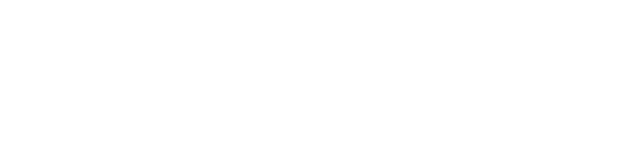
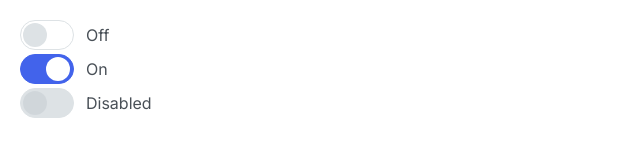
Before and after one commit to kazakevich-julia/htmlcss-20211021_kazakevich-j, a website: page 07-lection5/03-toggler/index.html in a window 1280 px wide. Shown: the whole page, without its empty margins (0-640 px from the left). Drawn offline with Linux system fonts and the light colour scheme.

Commit message:
add toggler solution

```diff
--- a/07-lection5/03-toggler/index.html
+++ b/07-lection5/03-toggler/index.html
@@ -1,11 +1,55 @@
 <!DOCTYPE html>
-<!-- Страница с кнопкой переключения -->
+<!-- Страница чекбокса -->
 <html lang="ru">
-    <head>
-        <link rel="stylesheet" href="../../assets/css/main.css">
-        <link rel="stylesheet" href="./toggler.css">
-    </head>
-    <body>
 
-    </body>
+<head>
+    <link rel="stylesheet" href="../../assets/css/main.css">
+    <link rel="stylesheet" href="./toggler.css">
+    <link rel="preconnect" href="https://fonts.googleapis.com">
+    <link rel="preconnect" href="https://fonts.gstatic.com" crossorigin>
+    <link href="https://fonts.googleapis.com/css2?family=Inter:wght@400;500;600&family=Roboto:wght@500&display=swap"
+        rel="stylesheet">
+</head>
+
+<body style="margin-top: 20px; margin-left: 20px;">
+    <label class="toggler">
+        <input type="checkbox" class="toggler__input">
+        <div class="toggler__state">
+            <div class="toggler__control">
+                <svg class="toggler__icon" width="24" height="24" viewBox="0 0 24 24"
+                    xmlns="http://www.w3.org/2000/svg">
+                    <rect width="24" height="24" rx="12" />
+                </svg>
+            </div>
+            <div class="toggler__label">Off</div>
+        </div>
+    </label>
+    <br>
+    <label class="toggler">
+        <input type="checkbox" class="toggler__input" checked>
+        <div class="toggler__state">
+            <div class="toggler__control">
+                <svg class="toggler__icon" width="24" height="24" viewBox="0 0 24 24"
+                    xmlns="http://www.w3.org/2000/svg">
+                    <rect width="24" height="24" rx="12" />
+                </svg>
+            </div>
+            <div class="toggler__label">On</div>
+        </div>
+    </label>
+    <br>
+    <label class="toggler">
+        <input type="checkbox" class="toggler__input" disabled>
+        <div class="toggler__state">
+            <div class="toggler__control">
+                <svg class="toggler__icon" width="24" height="24" viewBox="0 0 24 24"
+                    xmlns="http://www.w3.org/2000/svg">
+                    <rect width="24" height="24" rx="12" />
+                </svg>
+            </div>
+            <div class="toggler__label">Disabled</div>
+        </div>
+    </label>
+</body>
+
 </html>
--- a/07-lection5/03-toggler/toggler.css
+++ b/07-lection5/03-toggler/toggler.css
@@ -0,0 +1,74 @@
+.toggler {
+    display: inline-block;
+}
+
+.toggler__input {
+    position: absolute;
+    clip: rect(0, 0, 0, 0);
+    opacity: 0;
+    outline: none;
+}
+
+.toggler__state {
+    display: flex;
+    justify-content: flex-start;
+    align-items: center;
+    cursor: pointer;
+}
+
+.toggler__control {
+    position: relative;
+    width: 52px;
+    height: 28px;
+    background: var(--white);
+    border: 1px solid var(--grey-2);
+    border-radius: 16px;
+}
+
+.toggler__icon {
+    position: absolute;
+    fill: var(--grey-2);
+    left: 2px;
+    top: 2px;
+    transition: 0.4s;
+}
+
+.toggler__label {
+    font-family: 'Inter', sans-serif;
+    font-style: normal;
+    font-weight: normal;
+    font-size: 16px;
+    line-height: 24px;
+    color: var(--grey-4);
+    margin-left: 12px;
+}
+
+.toggler__input:checked ~
+.toggler__state .toggler__control {
+    background-color: var(--blue-3);
+    border-color: var(--blue-3);
+}
+
+.toggler__input:checked ~
+.toggler__state .toggler__icon {
+    position: absolute;
+    fill: var(--white);
+    top: 2px;
+    transform: translateX(23px)
+}
+
+.toggler__input:disabled ~
+.toggler__state .toggler__control {
+    background-color: var(--grey-2);
+}
+
+.toggler__input:disabled ~
+.toggler__state .toggler__icon {
+    fill: var(--grey-3);
+    opacity: 0.25;
+}
+
+.toggler__input:focus ~
+.toggler__state .toggler__label {
+    text-decoration: underline;
+}
```
